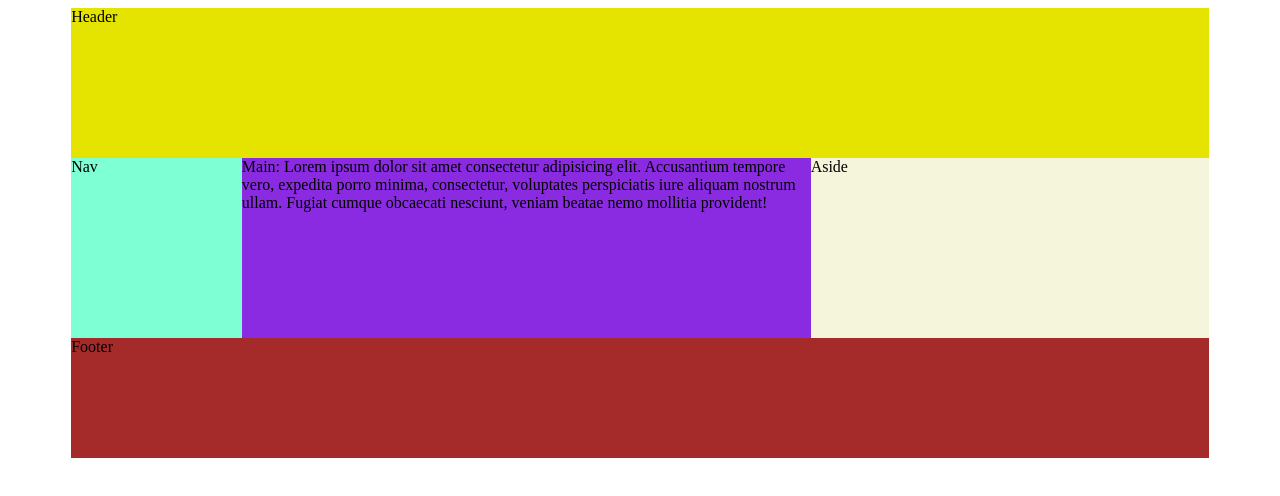
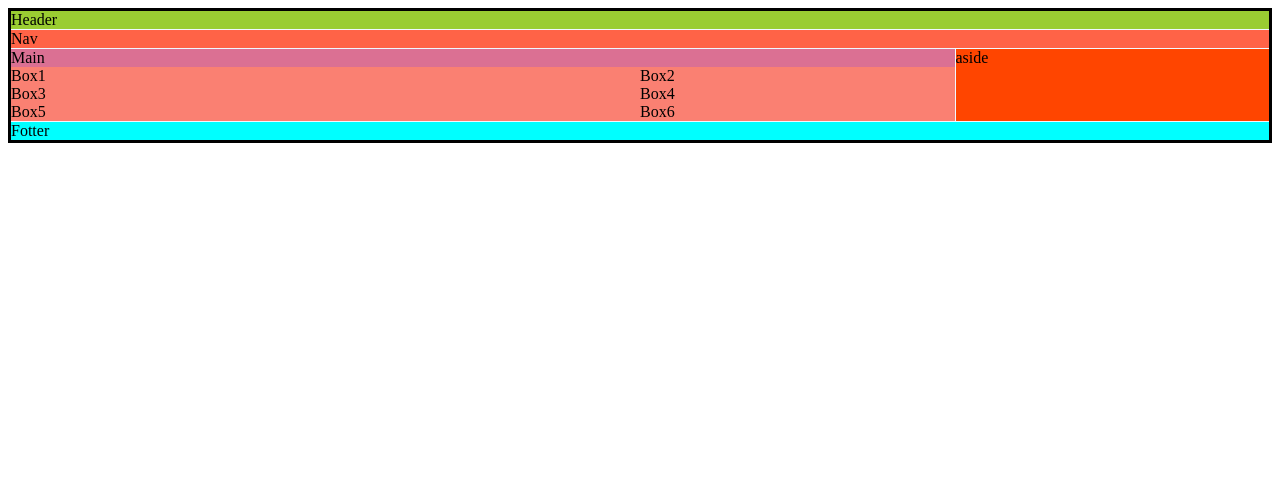
Before and after one commit to DiegoDimitroffPetcoff/practicingFloatFlexboxGrid, a plain HTML site: page index.html in a window 1280 px wide. Drawn offline with Linux system fonts and the light colour scheme.

Commit message:
adding grid method

```diff
--- a/index.html
+++ b/index.html
@@ -4,16 +4,26 @@
     <meta charset="UTF-8">
     <meta http-equiv="X-UA-Compatible" content="IE=edge">
     <meta name="viewport" content="width=device-width, initial-scale=1.0">
-    <link rel="stylesheet" href="stile.css">
+    <link rel="stylesheet" href="practiceGrid.css">
     <title>Practice Flex</title>
 </head>
 <body>
     <div class=wrapper>
         <header class="header">Header</header>
+        <main class="main">
+            <div class="main1" > Main</div>
+
+            <div class="grid-item-1">Box1</div>
+            <div class="grid-item-2">Box2</div>
+            <div class="grid-item-3">Box3</div>
+            <div class="grid-item-4">Box4</div>
+            <div class="grid-item-5">Box5</div>
+            <div class="grid-item-6">Box6</div>
+            </main>
         <nav class="nav">Nav</nav>
-        <main class="main">Main: Lorem ipsum dolor sit amet consectetur adipisicing elit. Accusantium tempore vero, expedita porro minima, consectetur, voluptates perspiciatis iure aliquam nostrum ullam. Fugiat cumque obcaecati nesciunt, veniam beatae nemo mollitia provident!</main>
-        <aside class="aside">Aside</aside>
-        <footer class="footer">Footer</footer>
+
+        <aside class="aside">aside</aside>
+        <footer class="footer">Fotter</footer>
 
     </div>
 
--- /dev/null
+++ b/practiceGrid.css
@@ -0,0 +1,49 @@
+
+   .wrapper{
+       background-color: aliceblue;
+       display:grid;
+       grid-template-columns:1fr 50% repeat(1,1fr);
+       grid-template-rows: repeat(2,1fr);
+       gap: 5px;
+       border: solid black;
+       grid-template-columns: 3 50%;
+        gap: 1px;
+}
+
+   header {
+       background-color: yellowgreen;
+       grid-column: 1/4;
+
+   }
+
+   nav {
+       background-color: tomato;
+       grid-column: 1/4;
+    grid-row: 2/3;
+}
+   main{
+       background-color: salmon;
+       display: grid;
+       grid-template-columns: 2fr repeat(1,1fr);
+       grid-template-rows: repeat(2,1fr);
+       grid-column: 1/3;
+   }
+
+   footer{
+      background-color: aqua;
+      grid-column: 1/4;
+}
+
+
+   aside{
+       background-color: orangered;
+       grid-row: 3/4;
+    grid-column: 3/4;
+}
+
+
+
+  .main1 {
+    grid-column: 1/3;
+    background-color: palevioletred;
+  }
--- a/stile.css
+++ b/stile.css
@@ -1,6 +1,10 @@
 @media all and (min-width: 1001px){
- .wrapper{
-     width: 90%;
+
+ body{
+     position: relative;
+ }
+    .wrapper{
+     width: 1000px;
      margin: auto;
  }
 
@@ -22,21 +26,57 @@
     main{
         background-color: blueviolet;
         height: 180px;
-        display: inline-block;
+
         width: 50%;
         float: left;
     }
     footer{
         background-color: brown;
-        height: 120px;
+        height: 200px;
         clear: both;
+        position: relative;
+
 
 
     }
+    /* .absolute{
+        background-color: white;
+        display: inline-block;
+
+        width: 30%;
+        height: 80px;
+        border-style: solid;
+        border-color: black;
+        border-width: 2px;
+        position: absolute;
+
+        z-index: 1;
+
+        margin: 0;
+
+
+
+    }
+    .relative{
+        background-color: greenyellow;
+        display: inline-block;
+        width: 100px;
+        height: 80px;
+
+        border-style: solid;
+        border-color: black;
+        border-width: 2px;
+        position: relative;
+        right: 30px;
+        bottom: 0%
+
+    } */
+
+
     aside{
         background-color: beige;
         height: 180px;
-        display: inline-block;
+
         width: 35%;
         float: left;
 
@@ -65,7 +105,7 @@ nav {
 main{
     background-color: blueviolet;
     height: 120px;
-    display: inline-block;
+
     width: 70%;
     float: left;
 }
@@ -103,14 +143,24 @@ aside{
         }
         main{
             background-color: blueviolet;
-            height: auto;
+            height: 100px;
         }
         footer{
             background-color: brown;
             height: 50px;
+
         }
         aside{
             background-color: beige;
             height: 50px;
+
         }
-        }
+body div div {
+    background-color: aliceblue;
+}
+
+
+
+
+
+            }
--- /dev/null
+++ b/stileflexbox.css
@@ -0,0 +1,141 @@
+
+
+
+
+
+/* stileflexbox.css | file:///C:/Users/Fuji/Desktop/PRACTICA/pratica%20flow/stileflexbox.css */
+
+header {
+    height: 100px;
+    border: solid black;
+    order: 1;
+    flex: 1 1 100%;
+    background-color: blue;
+    color: white;
+  }
+
+  nav {
+    background-color: blueviolet;
+
+    order: 2;
+    flex: 1 0 200px;
+    height: 100px;
+  }
+
+  main {
+    background-color: navy;
+
+    order: 3;
+    flex: 1 1 400px;
+    height: 100px;
+
+    display: flex;
+    flex-wrap: wrap;
+    flex-direction: row;
+    height: 190px;
+  }
+
+  aside {
+    background-color: orangered;
+
+    order: 4;
+    flex: 1 0 200px;
+    height: 100px;
+  }
+
+  footer {
+    background-color: forestgreen;
+
+    order: 5;
+    flex: 1 1 100%;
+    height: 100px;
+  }
+
+  .wrapper {
+    display: flex;
+    flex-wrap: wrap;
+  }
+.main1{
+      /*! border: solid rgb(255, 255, 255); */
+      flex: 1 1 100%;
+      height: 50%;
+  }
+
+/* stileflexbox.css | file:///C:/Users/Fuji/Desktop/PRACTICA/pratica%20flow/stileflexbox.css */
+
+main {
+    /* flex: 1 1 400px; */
+    /* height: 30%; */
+    flex: 3 1 350px;
+    flex-direction: row;
+    height: 190px;
+  }
+
+  .main1 {
+    /* border: solid rgb(221, 61, 61); */
+    flex: 1 1 100%;
+    height: 50%;
+  }
+
+  nav {
+    /* height: 100px; */
+    height: auto;
+  }
+
+  aside {
+    /* flex: 1 0 200px; */
+    /* height: 100px; */
+    flex: 2 0 150px;
+    height: auto;
+  }
+
+  /* Element | file:///C:/Users/Fuji/Desktop/PRACTICA/pratica%20flow/index.html */
+
+  .main > div:nth-child(2) {
+    border: solid black;
+    height: 70%;
+    flex: 1 1 auto;
+  }
+
+  /* Element | file:///C:/Users/Fuji/Desktop/PRACTICA/pratica%20flow/index.html */
+
+  .main > div:nth-child(3) {
+    border: solid black;
+    flex: 1 1 auto;
+  }
+
+  /* Element | file:///C:/Users/Fuji/Desktop/PRACTICA/pratica%20flow/index.html */
+
+  .main > div:nth-child(4) {
+    border: solid black;
+    flex: 1 1 auto;
+  }
+
+  /* Element | file:///C:/Users/Fuji/Desktop/PRACTICA/pratica%20flow/index.html */
+
+  .main > div:nth-child(5) {
+    border: solid black;
+    flex: 1 1 auto;
+  }
+
+  /* Element | file:///C:/Users/Fuji/Desktop/PRACTICA/pratica%20flow/index.html */
+
+  .main > div:nth-child(6) {
+    border: solid black;
+    flex: 1 1 auto;
+  }
+
+  /* Element | file:///C:/Users/Fuji/Desktop/PRACTICA/pratica%20flow/index.html */
+
+  .main > div:nth-child(7) {
+    border: solid black;
+    flex: 1 1 auto;
+  }
+
+  /* Element | file:///C:/Users/Fuji/Desktop/PRACTICA/pratica%20flow/index.html */
+
+  body {
+    margin: 0 auto;
+    max-width: 1000px;
+    justify-content: center;
+  }
```
